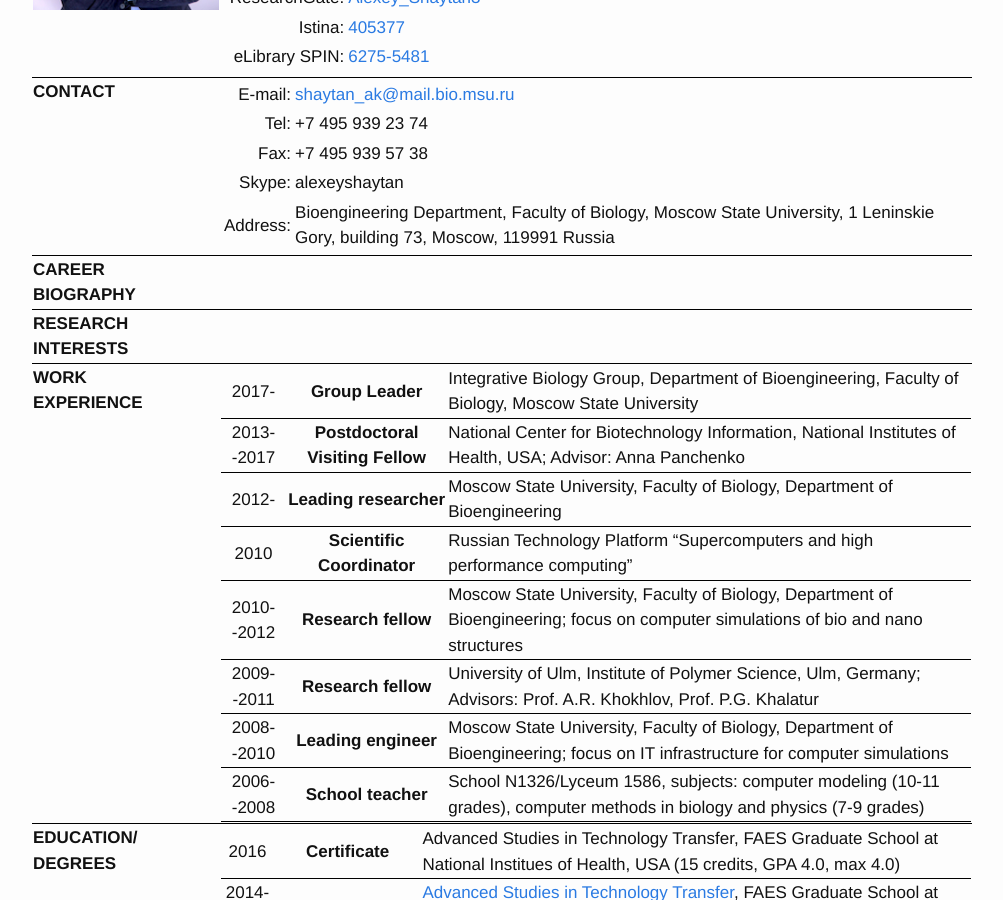
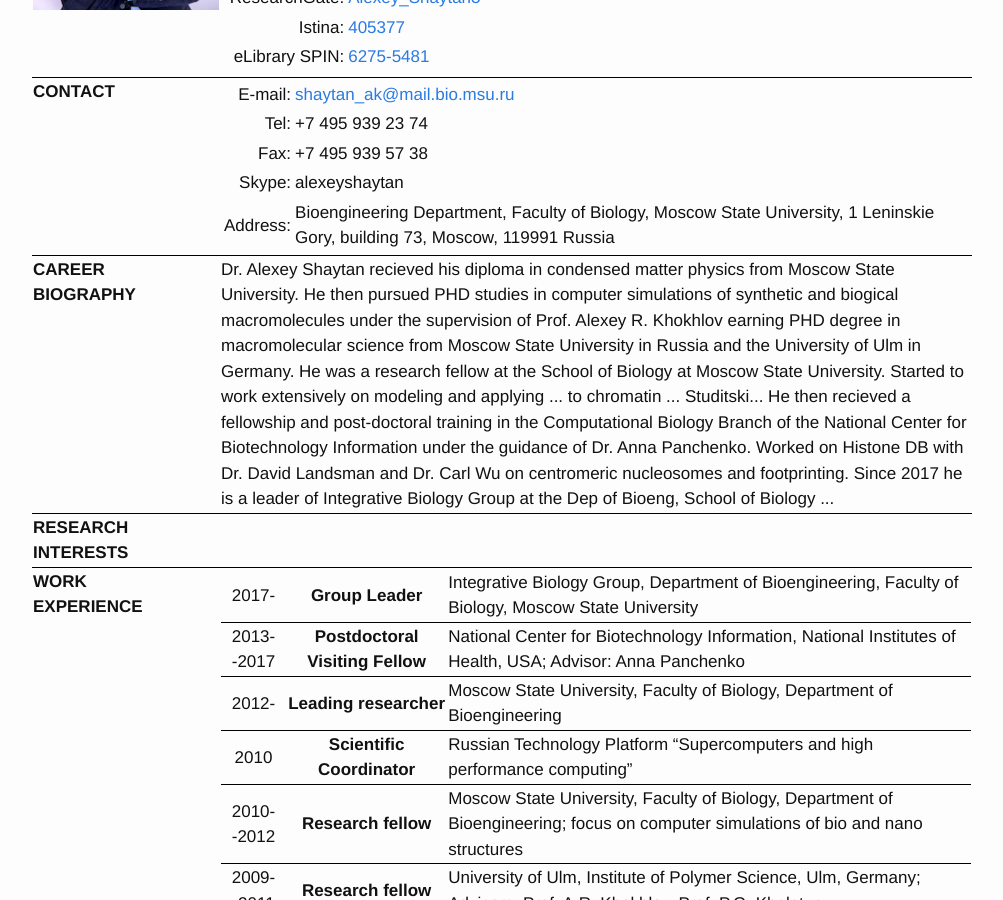
Before and after one commit to v-adlerberg/intbio.github.io, a Jekyll site: the page built from cv/aksh.md, in a window 1280 px wide and 900 px high, scrolled down 504 px. Shown: the whole window, without its empty margins (138-1141 px from the left). Built offline with Jekyll 4.4.1, drawn with Linux system fonts in a browser that asks for light colours; comment, search, counter and statistics services are not loaded.

Commit message:
Update aksh.md

```diff
--- a/cv/aksh.md
+++ b/cv/aksh.md
@@ -70,7 +70,9 @@ permalink: /alexey_shaytan
 	<tr class="rowu">
 		<td valign="top"><b>CAREER<br>BIOGRAPHY</b></td>
 		<td>
-
+Dr. Alexey Shaytan recieved his diploma in condensed matter physics from Moscow State University. He then pursued PHD studies in computer simulations of synthetic and biogical macromolecules under the supervision of Prof. Alexey R. Khokhlov earning PHD degree in macromolecular science from Moscow State University in Russia and the University of Ulm in Germany. He was a research fellow at the School of Biology at Moscow State University. Started to work extensively on modeling and applying ... to chromatin ... Studitski... He then recieved a fellowship and post-doctoral training in the Computational Biology Branch of the National Center for Biotechnology Information under the guidance of Dr. Anna Panchenko.
+Worked on Histone DB with Dr. David Landsman and Dr. Carl Wu on centromeric nucleosomes and footprinting.
+Since 2017 he is a leader of Integrative Biology Group at the Dep of Bioeng, School of Biology ...
 		</td>
 	</tr>
 	<tr class="rowu">
```
